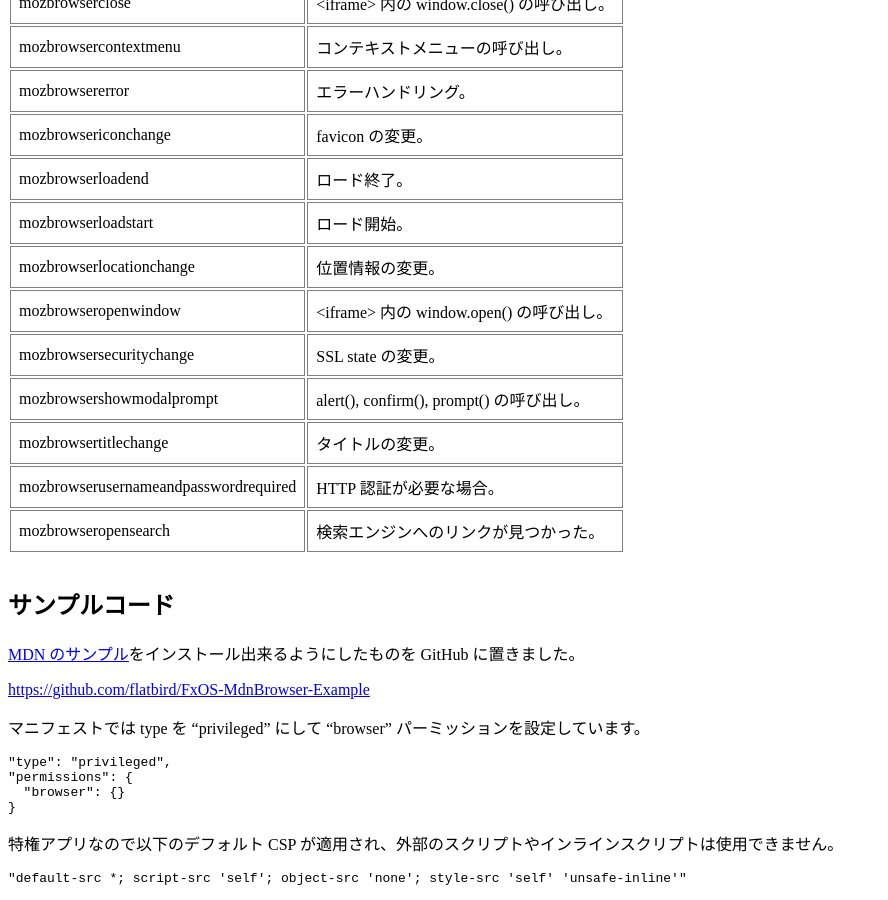
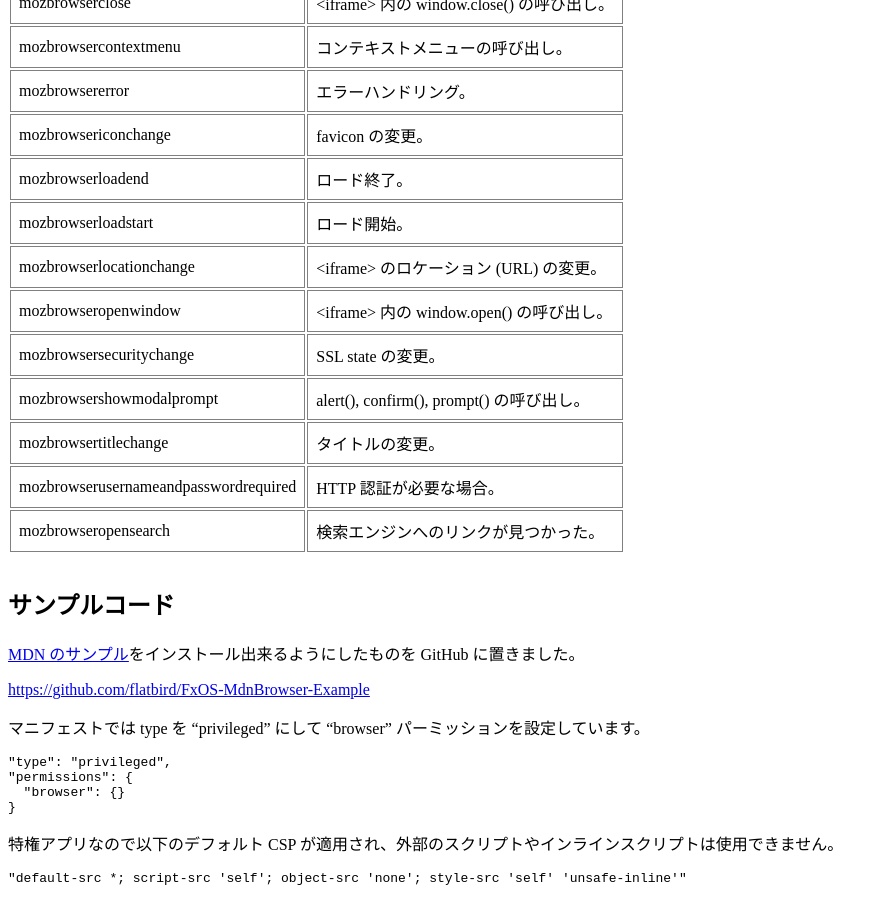
Before and after one commit to flatbird/flatbird.github.com, a Jekyll site: the page built from _posts/2014-01-22-fxos-browser-api.md, in a window 1280 px wide and 900 px high, scrolled down 2089 px. Shown: the whole window, without its empty margins (0-888 px from the left). Built offline with Jekyll 4.4.1, drawn with Linux system fonts in a browser that asks for light colours; comment, search, counter and statistics services are not loaded.

Commit message:
Updated desc about mozbrowserlocationchange of browser API.

```diff
--- a/_posts/2014-01-22-fxos-browser-api.md
+++ b/_posts/2014-01-22-fxos-browser-api.md
@@ -111,7 +111,7 @@ browser API の利用には特権 (privileged) レベルのパーミッション
   <tr><td>mozbrowsericonchange</td><td>favicon の変更。</td></tr>
   <tr><td>mozbrowserloadend</td><td>ロード終了。</td></tr>
   <tr><td>mozbrowserloadstart</td><td>ロード開始。</td></tr>
-  <tr><td>mozbrowserlocationchange</td><td>位置情報の変更。</td></tr>
+  <tr><td>mozbrowserlocationchange</td><td>&lt;iframe&gt; のロケーション (URL) の変更。</td></tr>
   <tr><td>mozbrowseropenwindow</td><td>&lt;iframe&gt; 内の window.open() の呼び出し。</td></tr>
   <tr><td>mozbrowsersecuritychange</td><td>SSL state の変更。</td></tr>
   <tr><td>mozbrowsershowmodalprompt</td><td>alert(), confirm(), prompt() の呼び出し。</td></tr>
```
